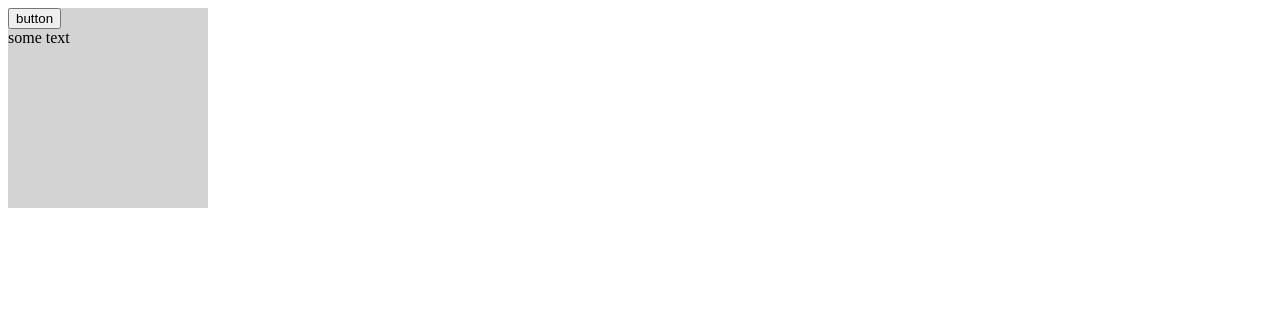
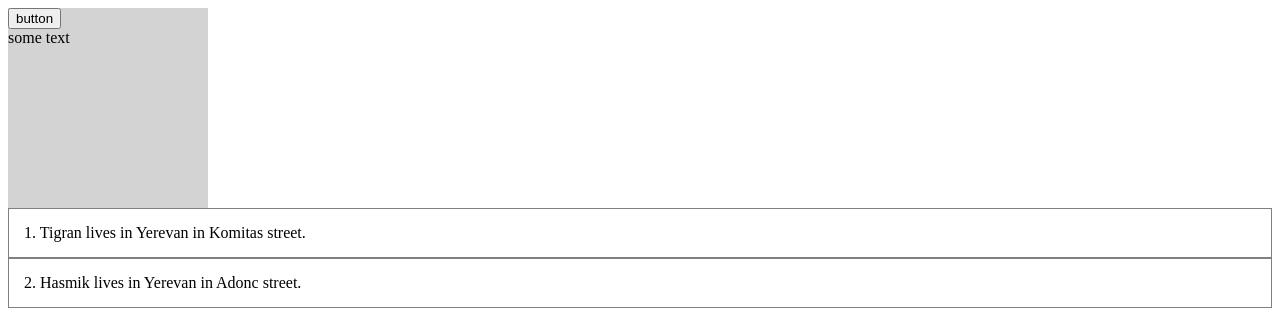
Before and after one commit to TigranMets/UlbiTv-react-ts-course, a React (Create React App) app: page / in a window 1280 px wide. Shown: the top 326 px of the page. Built offline with nearby package versions, Linux system fonts and the light colour scheme.

Commit message:
Adding UserList component.

```diff
--- a/src/App.tsx
+++ b/src/App.tsx
@@ -1,12 +1,29 @@
 import React from 'react';
 import Card, { CardVariant } from './components/Card';
+import UserList from './components/UserList';
+import { IUsers } from './types/types';
 
 const App = () => {
+
+  const users: IUsers[] = [
+    {
+      name: 'Tigran', id: 1, email: 'gvideo2007@gmail.com',
+      address: { city: 'Yerevan', street: 'Komitas', zipcode: 'chgitem' }
+    },
+    {
+      name: 'Hasmik', id: 2, email: 'hasmik@gmai.com',
+      address: { city: 'Yerevan', street: 'Adonc', zipcode: 'chgitem' }
+    }
+  ];
+
   return (
-    <Card width='200px' height='200px' onClick={(num) => console.log('click', num)} variant={CardVariant.primary}>
-      <button>button</button>
-      <div>some text</div>
-    </Card>
+    <div>
+      <Card width='200px' height='200px' onClick={(num) => console.log('click', num)} variant={CardVariant.primary}>
+        <button>button</button>
+        <div>some text</div>
+      </Card>
+      <UserList users={users} />
+    </div>
   );
 };
 
--- a/src/components/Card.tsx
+++ b/src/components/Card.tsx
@@ -13,8 +13,6 @@ interface CardProps {
   variant: CardVariant;
 }
 
-debugger;
-
 const Card: FC<CardProps> = ({ width, height, variant, onClick, children }) => {
   const [state, setState] = useState(0);
   return (
--- /dev/null
+++ b/src/components/UserList.tsx
@@ -0,0 +1,18 @@
+import React, { FC } from 'react';
+import { IUsers } from '../types/types';
+
+interface UserListProps {
+    users: IUsers[];
+}
+
+const UserList: FC<UserListProps> = ({ users }) => {
+    return (
+        <div>
+            {users.map(user => <div style={{ padding: 15, border: '1px solid gray' }} key={user.id}>
+                {user.id}. {user.name} lives in {user.address.city} in {user.address.street} street.
+            </div>)}
+        </div>
+    )
+}
+
+export default UserList
--- /dev/null
+++ b/src/types/types.tsx
@@ -0,0 +1,12 @@
+export interface IAddress {
+    street: string;
+    zipcode: string;
+    city: string;
+}
+
+export interface IUsers {
+    id: number;
+    name: string;
+    email: string;
+    address: IAddress;
+}
```
